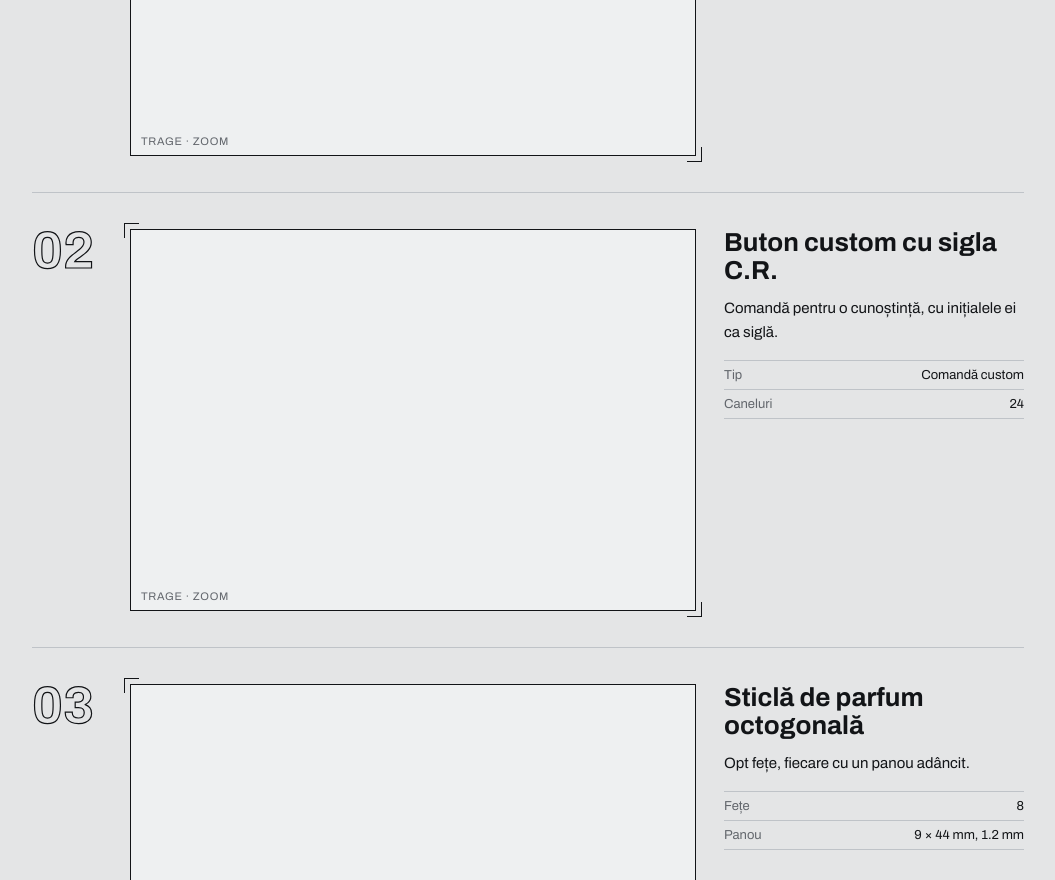
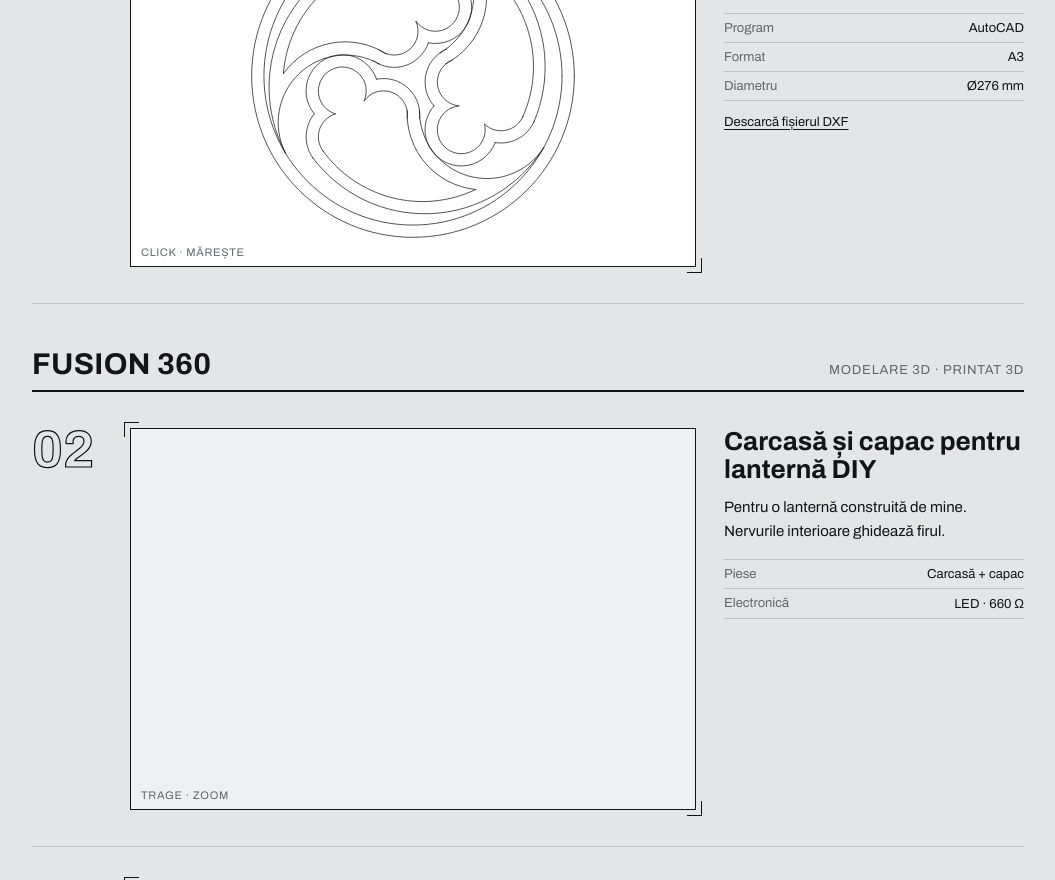
Before and after one commit to Tinuku/cad-portofolio, a plain HTML site: page index.html in a window 1280 px wide. Shown: the part 709-1589 px from the top of the page, without its empty margins (112-1167 px from the left). Drawn offline with Linux system fonts and the light colour scheme; some packages are replaced by stand-ins of ours; a script that the page names is missing.

Commit message:
Add AutoCAD Gothic rosette drawing and split projects into AutoCAD / Fusion 360 sections
Co-Authored-By: Claude Opus 5.5 <noreply@anthropic.com>
Claude-Session: https://claude.ai/code/session_01GL5rMyRvv24U32vSq4eRg4

```diff
--- a/index.html
+++ b/index.html
@@ -39,11 +39,19 @@
     .text li { display: flex; justify-content: space-between; padding: 7px 0; border-bottom: 1px solid var(--line); font-size: 13px; }
     .text li b { font-weight: 400; color: var(--soft); }
 
+    .group { display: flex; justify-content: space-between; align-items: baseline; gap: 16px; flex-wrap: wrap;
+             margin-top: 44px; padding-bottom: 10px; border-bottom: 2px solid var(--ink); }
+    .group h3 { margin: 0; font-weight: 700; font-stretch: 75%; text-transform: uppercase; font-size: 30px; letter-spacing: .01em; }
+    .group span { color: var(--soft); font-size: 13px; letter-spacing: .06em; text-transform: uppercase; }
+    .drawing { display: flex; align-items: center; justify-content: center; height: 380px; padding: 24px; background: #fff; }
+    .drawing img { max-width: 100%; max-height: 100%; display: block; }
+    .text a.dl { display: inline-block; margin-top: 14px; font-size: 13px; }
+
     footer { display: flex; justify-content: space-between; flex-wrap: wrap; gap: 12px; padding-top: 28px; color: var(--soft); font-size: 13px; }
 
     @media (max-width: 760px) {
       .project { grid-template-columns: 1fr; gap: 16px; }
-      model-viewer { height: 300px; }
+      model-viewer, .drawing { height: 300px; }
     }
   </style>
 </head>
@@ -70,27 +78,46 @@
     // ✏️ Header text in both languages
     const ui = {
       tagline: { ro: "Proiecte CAD", en: "CAD projects" },
-      intro:   { ro: "Student. Modelez în Fusion 360. Trage de modele ca să le rotești.",
-                 en: "Student. I model in Fusion 360. Drag the models to spin them." },
-      hint:    { ro: "trage · zoom", en: "drag · zoom" }
+      intro:   { ro: "Student. Desenez 2D în AutoCAD și modelez 3D în Fusion 360. Trage de modele ca să le rotești.",
+                 en: "Student. I draw in 2D in AutoCAD and model in 3D in Fusion 360. Drag the models to spin them." },
+      hint:    { ro: "trage · zoom", en: "drag · zoom" },
+      hintImg: { ro: "click · mărește", en: "click · enlarge" },
+      dl:      { ro: "Descarcă fișierul DXF", en: "Download the DXF file" }
     };
 
-    // ✏️ Your 4 projects. Put .glb files in models/ and point "model" at them.
+    // ✏️ Section headings. Each project below names its group.
+    const groups = {
+      autocad: { title: { ro: "AutoCAD", en: "AutoCAD" }, note: { ro: "Desen tehnic 2D", en: "2D technical drawing" } },
+      fusion:  { title: { ro: "Fusion 360", en: "Fusion 360" }, note: { ro: "Modelare 3D · printat 3D", en: "3D modelling · 3D printed" } }
+    };
+
+    // ✏️ Your projects, in display order.
+    // 3D: put .glb files in models/ and set "model". 2D: put an .svg in drawings/ and set "drawing" (+ "dxf" for a download link).
     // specs: [label in Romanian, label in English, value]
     const projects = [
-      { title: { ro: "Carcasă și capac pentru lanternă DIY", en: "DIY flashlight case & lid" },
+      { group: "autocad",
+        title: { ro: "Rozetă gotică", en: "Gothic tracery rosette" },
+        text:  { ro: "Rozetă în trei părți, în stilul ferestrelor gotice, construită din arce tangente. Am desenat un segment și l-am multiplicat polar de trei ori.",
+                 en: "A three-part rosette in the style of Gothic window tracery, built from tangent arcs. I drew one segment, then used a polar array to repeat it three times." },
+        specs: [["Program", "Software", "AutoCAD"], ["Format", "Sheet", "A3"], ["Diametru", "Diameter", "Ø276 mm"]],
+        drawing: "drawings/gothic-rosette.svg", dxf: "drawings/gothic-rosette.dxf" },
+      { group: "fusion",
+        title: { ro: "Carcasă și capac pentru lanternă DIY", en: "DIY flashlight case & lid" },
         text:  { ro: "Pentru o lanternă construită de mine. Nervurile interioare ghidează firul.", en: "For a flashlight I built. Inner ribs route the wire." },
         specs: [["Piese", "Parts", "Carcasă + capac"], ["Electronică", "Electronics", "LED · 660 Ω"]],
         model: "models/flashlight-case.glb" },
-      { title: { ro: "Buton custom cu sigla C.R.", en: "Custom button with C.R. logo" },
+      { group: "fusion",
+        title: { ro: "Buton custom cu sigla C.R.", en: "Custom button with C.R. logo" },
         text:  { ro: "Comandă pentru o cunoștință, cu inițialele ei ca siglă.", en: "Made on request, with a friend's initials as the logo." },
         specs: [["Tip", "Type", "Comandă custom"], ["Caneluri", "Grooves", "24"]],
         model: "models/grip-button.glb" },
-      { title: { ro: "Sticlă de parfum octogonală", en: "Octagonal perfume bottle" },
+      { group: "fusion",
+        title: { ro: "Sticlă de parfum octogonală", en: "Octagonal perfume bottle" },
         text:  { ro: "Opt fețe, fiecare cu un panou adâncit.", en: "Eight faces, each with a recessed panel." },
         specs: [["Fețe", "Faces", "8"], ["Panou", "Panel", "9 × 44 mm, 1.2 mm"]],
         model: "models/perfume-bottle.glb" },
-      { title: { ro: "Capac cupolă bizantină", en: "Onion dome cap" },
+      { group: "fusion",
+        title: { ro: "Capac cupolă bizantină", en: "Onion dome cap" },
         text:  { ro: "Inspirat de cupolele ortodoxe. Se potrivește pe sticlă.", en: "Inspired by Orthodox domes. Fits the bottle." },
         specs: [["Trepte", "Tiers", "10"], ["Gaură", "Bore", "Ø8 mm"]],
         model: "models/onion-dome-cap.glb" },
@@ -100,18 +127,24 @@
     try { lang = localStorage.getItem("lang") || "ro"; } catch (e) {}
 
     // Build the project rows once (so the 3D models don't reload when switching language)
+    // A section heading appears wherever the group changes.
+    const media = p => p.drawing
+      ? `<a class="drawing" href="${p.drawing}" target="_blank" rel="noopener"><img src="${p.drawing}" alt="" loading="lazy"></a>
+         <small data-t="hintImg"></small>`
+      : `<model-viewer src="${p.model}" ${p.orbit ? `camera-orbit="${p.orbit}"` : ""} camera-controls auto-rotate rotation-per-second="15deg"
+            environment-image="neutral" exposure="0.75" shadow-intensity="1.2" shadow-softness="0.6" interaction-prompt="none" loading="lazy"></model-viewer>
+         <small data-t="hint"></small>`;
     document.getElementById("list").innerHTML = projects.map((p, i) => `
+      ${i === 0 || projects[i - 1].group !== p.group
+        ? `<div class="group"><h3 data-g="${p.group}" data-gk="title"></h3><span data-g="${p.group}" data-gk="note"></span></div>` : ""}
       <article class="project">
         <div class="num">${String(i + 1).padStart(2, "0")}</div>
-        <div class="frame">
-          <model-viewer src="${p.model}" ${p.orbit ? `camera-orbit="${p.orbit}"` : ""} camera-controls auto-rotate rotation-per-second="15deg"
-            environment-image="neutral" exposure="0.75" shadow-intensity="1.2" shadow-softness="0.6" interaction-prompt="none" loading="lazy"></model-viewer>
-          <small data-t="hint"></small>
-        </div>
+        <div class="frame">${media(p)}</div>
         <div class="text">
           <h2 data-p="${i}" data-k="title"></h2>
           <p data-p="${i}" data-k="text"></p>
           <ul>${p.specs.map((s, j) => `<li><b data-p="${i}" data-s="${j}"></b>${s[2]}</li>`).join("")}</ul>
+          ${p.dxf ? `<a class="dl" href="${p.dxf}" download data-t="dl"></a>` : ""}
         </div>
       </article>`).join("");
 
@@ -120,6 +153,7 @@
       try { localStorage.setItem("lang", l); } catch (e) {}
       document.documentElement.lang = l;
       document.querySelectorAll("[data-t]").forEach(el => el.textContent = ui[el.dataset.t][l]);
+      document.querySelectorAll("[data-g]").forEach(el => el.textContent = groups[el.dataset.g][el.dataset.gk][l]);
       document.querySelectorAll("[data-k]").forEach(el => el.textContent = projects[el.dataset.p][el.dataset.k][l]);
       document.querySelectorAll("[data-s]").forEach(el => el.textContent = projects[el.dataset.p].specs[el.dataset.s][l === "ro" ? 0 : 1]);
       document.querySelectorAll(".lang button").forEach(b => b.classList.toggle("on", b.dataset.l === l));
```
Also changed, not shown: drawings/gothic-rosette.svg (added), 1 other file.
